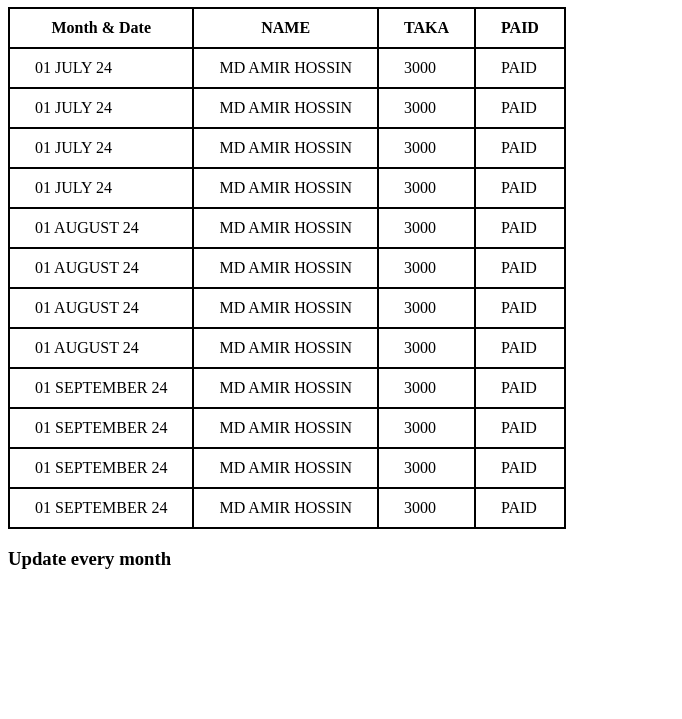
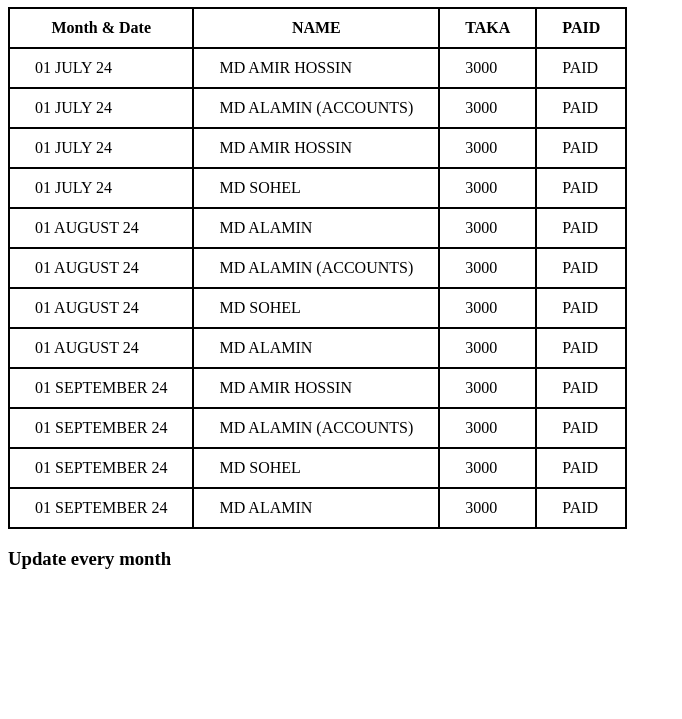
Before and after one commit to alamin2015/payment-sheet-star4, a plain HTML site: page index.html in a window 1280 px wide. Shown: the part 81-800 px from the top of the page, without its empty margins (0-682 px from the left). Drawn offline with Linux system fonts and the light colour scheme.

```diff
--- a/index.html
+++ b/index.html
@@ -44,7 +44,7 @@
             </tr>
             <tr>
                 <td>01 JULY 24</td>
-                <td>MD AMIR HOSSIN</td>
+                <td>MD ALAMIN (ACCOUNTS)</td>
                 <td>3000</td>
                 <td>PAID</td>
             </tr>
@@ -56,7 +56,7 @@
             </tr>
             <tr>
                 <td>01 JULY 24</td>
-                <td>MD AMIR HOSSIN</td>
+                <td>MD SOHEL</td>
                 <td>3000</td>
                 <td>PAID</td>
             </tr>
@@ -66,25 +66,25 @@
 
         <tr>
             <td>01 AUGUST 24</td>
-            <td>MD AMIR HOSSIN</td>
+            <td>MD ALAMIN</td>
             <td>3000</td>
             <td>PAID</td>
         </tr>
         <tr>
             <td>01 AUGUST 24</td>
-            <td>MD AMIR HOSSIN</td>
+            <td>MD ALAMIN (ACCOUNTS)</td>
             <td>3000</td>
             <td>PAID</td>
         </tr>
         <tr>
             <td>01 AUGUST 24</td>
-            <td>MD AMIR HOSSIN</td>
+            <td>MD SOHEL</td>
             <td>3000</td>
             <td>PAID</td>
         </tr>
         <tr>
             <td>01 AUGUST 24</td>
-            <td>MD AMIR HOSSIN</td>
+            <td>MD ALAMIN</td>
             <td>3000</td>
             <td>PAID</td>
         </tr>
@@ -102,19 +102,19 @@
         </tr>
         <tr>
             <td>01 SEPTEMBER 24</td>
-            <td>MD AMIR HOSSIN</td>
+            <td>MD ALAMIN (ACCOUNTS)</td>
             <td>3000</td>
             <td>PAID</td>
         </tr>
         <tr>
             <td>01 SEPTEMBER 24</td>
-            <td>MD AMIR HOSSIN</td>
+            <td>MD SOHEL</td>
             <td>3000</td>
             <td>PAID</td>
         </tr>
         <tr>
             <td>01 SEPTEMBER 24</td>
-            <td>MD AMIR HOSSIN</td>
+            <td>MD ALAMIN</td>
             <td>3000</td>
             <td>PAID</td>
         </tr>
```
